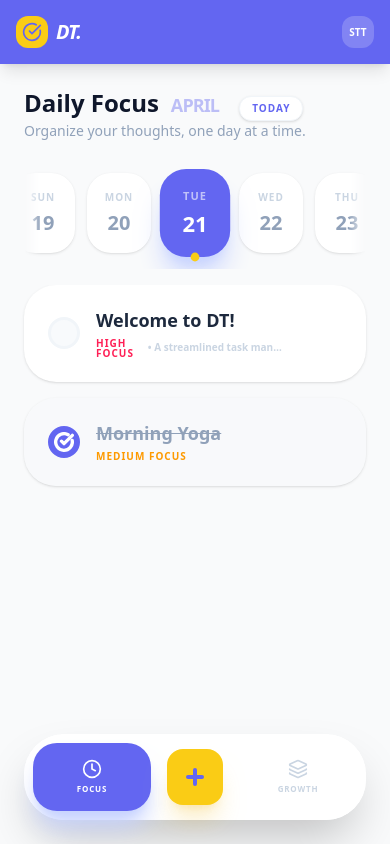
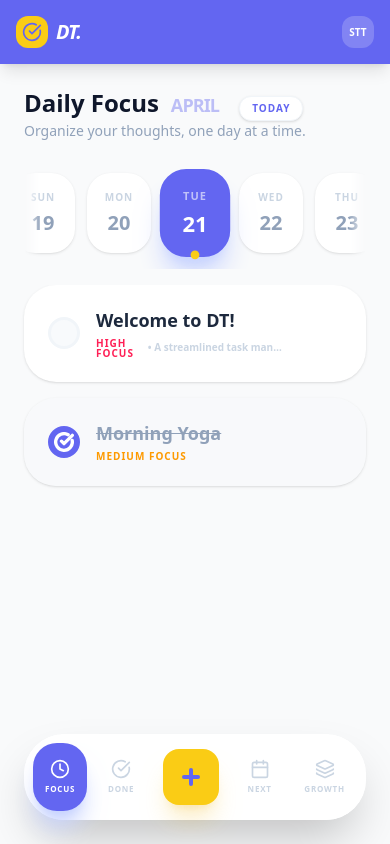
Before and after one commit to poskhulshimart-code/DT, a React (Vite) app: page / in a window 390 px wide. Built offline with nearby package versions, Linux system fonts and the light colour scheme.

Commit message:
feat: Expand mobile tab navigation
Introduces new options ('done', 'upcoming') to the mobile tab selection, enhancing task filtering and organization capabilities. The task filtering logic is updated to accommodate these new views.

```diff
--- a/src/App.tsx
+++ b/src/App.tsx
@@ -78,7 +78,7 @@ export default function App() {
   const [selectedDate, setSelectedDate] = useState<Date>(startOfToday());
   const [searchQuery, setSearchQuery] = useState('');
   const [isAddingTask, setIsAddingTask] = useState(false);
-  const [mobileTab, setMobileTab] = useState<'tasks' | 'stats'>('tasks');
+  const [mobileTab, setMobileTab] = useState<'tasks' | 'done' | 'upcoming' | 'stats'>('tasks');
 
   const [newTask, setNewTask] = useState<{
     title: string;
@@ -147,18 +147,25 @@ export default function App() {
   const filteredTasks = useMemo(() => {
     return tasks
       .filter(task => {
-        const matchesDate = isSameDay(new Date(task.dueDate), selectedDate);
         const matchesSearch = task.title.toLowerCase().includes(searchQuery.toLowerCase()) ||
                              task.description?.toLowerCase().includes(searchQuery.toLowerCase());
-        return matchesDate && matchesSearch;
+        if (!matchesSearch) return false;
+
+        if (mobileTab === 'done') return task.completed;
+        if (mobileTab === 'upcoming') {
+          return !task.completed && isPast(startOfDay(new Date(task.dueDate))) === false && isToday(new Date(task.dueDate)) === false;
+        }
+
+        // Default: filter by selectedDate
+        return isSameDay(new Date(task.dueDate), selectedDate);
       })
       .sort((a, b) => {
         if (a.completed !== b.completed) return a.completed ? 1 : -1;
         const pScore = { high: 3, medium: 2, low: 1 };
         if (pScore[b.priority] !== pScore[a.priority]) return pScore[b.priority] - pScore[a.priority];
-        return 0;
+        return new Date(a.dueDate).getTime() - new Date(b.dueDate).getTime();
       });
-  }, [tasks, selectedDate, searchQuery]);
+  }, [tasks, selectedDate, searchQuery, mobileTab]);
 
   const stats = useMemo(() => {
     const total = tasks.length;
@@ -258,8 +265,41 @@ export default function App() {
         </div>
 
         <div className="flex-1 space-y-8">
+           <nav className="space-y-2">
+              <button
+                onClick={() => setMobileTab('tasks')}
+                className={cn(
+                  "w-full flex items-center gap-3 px-4 py-3 rounded-2xl transition-all",
+                  mobileTab === 'tasks' ? "bg-white/20 text-white font-black" : "text-white/60 hover:text-white hover:bg-white/10"
+                )}
+              >
+                <Clock className="w-5 h-5" />
+                <span className="text-sm uppercase tracking-widest">Daily Focus</span>
+              </button>
+              <button
+                onClick={() => setMobileTab('done')}
+                className={cn(
+                  "w-full flex items-center gap-3 px-4 py-3 rounded-2xl transition-all",
+                  mobileTab === 'done' ? "bg-white/20 text-white font-black" : "text-white/60 hover:text-white hover:bg-white/10"
+                )}
+              >
+                <CheckCircle className="w-5 h-5" />
+                <span className="text-sm uppercase tracking-widest">Mission History</span>
+              </button>
+              <button
+                onClick={() => setMobileTab('upcoming')}
+                className={cn(
+                  "w-full flex items-center gap-3 px-4 py-3 rounded-2xl transition-all",
+                  mobileTab === 'upcoming' ? "bg-white/20 text-white font-black" : "text-white/60 hover:text-white hover:bg-white/10"
+                )}
+              >
+                <CalendarIcon className="w-5 h-5" />
+                <span className="text-sm uppercase tracking-widest">Upcoming Focus</span>
+              </button>
+           </nav>
+
            <div>
-              <h3 className="text-[10px] uppercase font-black tracking-widest text-white/40 mb-4">Focus Mode</h3>
+              <h3 className="text-[10px] uppercase font-black tracking-widest text-white/40 mb-4">Mantra</h3>
               <div className="bg-white/10 p-6 rounded-[2rem] border border-white/5">
                 <p className="text-sm font-bold text-white/80 leading-relaxed italic">
                   "The secret of getting ahead is getting started."
@@ -302,7 +342,13 @@ export default function App() {
           <div className="flex justify-between items-center">
             <div className="flex flex-col">
               <div className="flex items-baseline gap-3">
-                <h2 className="text-2xl md:text-3xl font-black text-slate-900 leading-tight">Daily Focus</h2>
+                <h2 className="text-2xl md:text-3xl font-black text-slate-900 leading-tight">
+                  {mobileTab === 'tasks' ? 'Daily Focus' :
+                   mobileTab === 'done' ? 'Mission History' :
+                   mobileTab === 'upcoming' ? 'Upcoming Focus' : 'Statistics'}
+                </h2>
+                {mobileTab === 'tasks' && (
+                  <>
                     <span className="text-lg md:text-xl font-black text-[#6366F1] uppercase tracking-tighter opacity-40">
                       {format(selectedDate, 'MMMM')}
                     </span>
@@ -312,8 +358,14 @@ export default function App() {
                     >
                       Today
                     </button>
+                  </>
+                )}
               </div>
-              <p className="text-slate-400 font-medium text-sm">Organize your thoughts, one day at a time.</p>
+              <p className="text-slate-400 font-medium text-sm">
+                {mobileTab === 'tasks' ? 'Organize your thoughts, one day at a time.' :
+                 mobileTab === 'done' ? 'A record of your achievements.' :
+                 mobileTab === 'upcoming' ? 'Plan ahead for your next big wins.' : 'Your productivity at a glance.'}
+              </p>
             </div>
             <div className="relative group hidden md:block">
               <Search className="absolute left-3 top-1/2 -translate-y-1/2 w-4 h-4 text-slate-300 group-focus-within:text-[#6366F1]" />
@@ -327,7 +379,8 @@ export default function App() {
             </div>
           </div>
 
-          {/* DATE SELECTOR SLIDER */}
+          {/* DATE SELECTOR SLIDER - Only show in Tasks mode */}
+          {mobileTab === 'tasks' && (
             <div className="relative group">
               {/* Scroll Buttons */}
             <button
@@ -365,33 +418,73 @@ export default function App() {
               {dates.map((date) => {
                 const isSelected = isSameDay(date, selectedDate);
                 const isTdy = isToday(date);
+                const dateStr = format(date, 'yyyy-MM-dd');
+                const dateTasks = tasks.filter(t => t.dueDate === dateStr);
+                const hasTasks = dateTasks.length > 0;
+                const hasIncomplete = dateTasks.some(t => !t.completed);
+                const isFullyDone = hasTasks && !hasIncomplete;
+
                 return (
                   <button
                     key={date.toISOString()}
                     id={isTdy ? 'today-selector' : undefined}
                     onClick={() => setSelectedDate(date)}
                     className={cn(
-                      "shrink-0 w-16 h-20 md:w-20 md:h-24 rounded-3xl flex flex-col items-center justify-center transition-all duration-300 relative",
+                      "shrink-0 w-16 h-20 md:w-20 md:h-24 rounded-3xl flex flex-col items-center justify-center transition-all duration-300 relative border-2",
                       isSelected
-                        ? "bg-[#6366F1] text-white shadow-xl shadow-indigo-200 scale-110 z-10"
-                        : "bg-white text-slate-400 hover:bg-slate-50 shadow-sm"
+                        ? "bg-[#6366F1] text-white shadow-xl shadow-indigo-200 scale-110 z-10 border-[#6366F1]"
+                        : cn(
+                            "bg-white shadow-sm",
+                            hasIncomplete
+                              ? "border-rose-500/50 text-rose-400 hover:bg-rose-50/30"
+                              : isFullyDone
+                                ? "border-emerald-500/50 text-emerald-400 hover:bg-emerald-50/30"
+                                : "border-transparent text-slate-400 hover:bg-slate-50"
+                          )
                     )}
                   >
-                    <span className={cn("text-[10px] font-black uppercase tracking-widest mb-1", isSelected ? "text-white/60" : "text-slate-300")}>
+                    <span className={cn(
+                      "text-[10px] font-black uppercase tracking-widest mb-1",
+                      isSelected
+                        ? "text-white/60"
+                        : hasIncomplete
+                          ? "text-rose-500"
+                          : isFullyDone
+                            ? "text-emerald-500"
+                            : "text-slate-300"
+                    )}>
                       {format(date, 'eee')}
                     </span>
-                    <span className="text-xl md:text-2xl font-black">{format(date, 'd')}</span>
+                    <span className={cn(
+                      "text-xl md:text-2xl font-black",
+                      !isSelected && (
+                        hasIncomplete
+                          ? "text-rose-600"
+                          : isFullyDone
+                            ? "text-emerald-600"
+                            : ""
+                      )
+                    )}>
+                      {format(date, 'd')}
+                    </span>
                     {isSelected && (
                       <motion.div
                         layoutId="active-indicator"
                         className="absolute -bottom-1 w-2 h-2 bg-[#FACC15] rounded-full shadow-lg shadow-yellow-400/50"
                       />
                     )}
+                    {!isSelected && hasIncomplete && (
+                      <div className="absolute top-2 right-2 w-1.5 h-1.5 bg-rose-500 rounded-full animate-pulse" />
+                    )}
+                    {!isSelected && isFullyDone && (
+                      <div className="absolute top-2 right-2 w-1.5 h-1.5 bg-emerald-500 rounded-full" />
+                    )}
                   </button>
                 );
               })}
             </div>
           </div>
+        )}
       </header>
 
         {/* TASK LIST */}
@@ -509,6 +602,11 @@ export default function App() {
                         • <Bell className="w-3 h-3" /> {task.reminderTime}
                       </span>
                     )}
+                    {(mobileTab === 'done' || mobileTab === 'upcoming') && (
+                      <span className="text-[10px] text-slate-300 font-bold uppercase tracking-widest">
+                        • {format(new Date(task.dueDate), 'MMM d')}
+                      </span>
+                    )}
                   </div>
                 </div>
 
@@ -594,7 +692,7 @@ export default function App() {
          <button
            onClick={() => setMobileTab('tasks')}
            className={cn(
-             "flex-1 py-4 rounded-3xl flex flex-col items-center gap-1 transition-all",
+             "px-3 py-4 rounded-3xl flex flex-col items-center gap-1 transition-all",
              mobileTab === 'tasks' ? "bg-[#6366F1] text-white shadow-xl shadow-indigo-200" : "text-slate-300"
            )}
          >
@@ -602,7 +700,18 @@ export default function App() {
             <span className="text-[8px] font-black uppercase tracking-widest">Focus</span>
          </button>
 
-         <div className="px-4">
+         <button
+           onClick={() => setMobileTab('done')}
+           className={cn(
+             "px-3 py-4 rounded-3xl flex flex-col items-center gap-1 transition-all",
+             mobileTab === 'done' ? "bg-[#6366F1] text-white shadow-xl shadow-indigo-200" : "text-slate-300"
+           )}
+         >
+            <CheckCircle className="w-5 h-5" />
+            <span className="text-[8px] font-black uppercase tracking-widest">Done</span>
+         </button>
+
+         <div className="px-2">
             <button
               onClick={() => setIsAddingTask(true)}
               className="w-14 h-14 bg-[#FACC15] text-[#6366F1] rounded-2xl flex items-center justify-center shadow-xl shadow-yellow-500/20 active:scale-95 transition-transform"
@@ -612,9 +721,20 @@ export default function App() {
          </div>
 
          <button
+           onClick={() => setMobileTab('upcoming')}
+           className={cn(
+             "px-3 py-4 rounded-3xl flex flex-col items-center gap-1 transition-all",
+             mobileTab === 'upcoming' ? "bg-[#6366F1] text-white shadow-xl shadow-indigo-200" : "text-slate-300"
+           )}
+         >
+            <CalendarIcon className="w-5 h-5" />
+            <span className="text-[8px] font-black uppercase tracking-widest">Next</span>
+         </button>
+
+         <button
            onClick={() => setMobileTab('stats')}
            className={cn(
-             "flex-1 py-4 rounded-3xl flex flex-col items-center gap-1 transition-all",
+             "px-3 py-4 rounded-3xl flex flex-col items-center gap-1 transition-all",
              mobileTab === 'stats' ? "bg-[#6366F1] text-white shadow-xl shadow-indigo-200" : "text-slate-300"
            )}
          >
```
Lines whose indentation alone changed are shown as unchanged.
